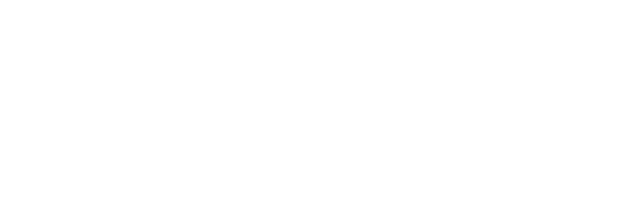
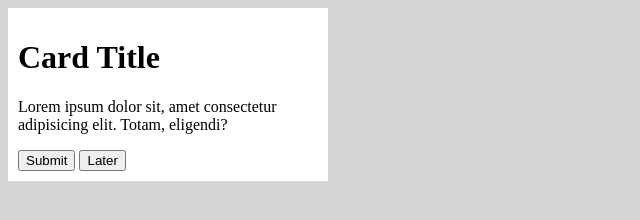
Before and after one commit to ARIFULISLAM6/my-first-repo, a plain HTML site: page index.html in a window 1280 px wide. Shown: the whole page, without its empty margins (0-640 px from the left). Drawn offline with Linux system fonts and the light colour scheme.

Commit message:
card added

```diff
--- a/index.html
+++ b/index.html
@@ -4,8 +4,14 @@
     <meta charset="UTF-8">
     <meta name="viewport" content="width=device-width, initial-scale=1.0">
     <title>my fist repo</title>
+    <link rel="stylesheet" href="style.css">
 </head>
 <body>
-
+    <div>
+        <h1>Card Title</h1>
+        <p>Lorem ipsum dolor sit, amet consectetur adipisicing elit. Totam, eligendi?</p>
+        <button>Submit</button>
+        <button>Later</button>
+    </div>
 </body>
 </html>
--- /dev/null
+++ b/style.css
@@ -0,0 +1,7 @@
+body{
+    background: #d6d6d6fd;
+}
+div {
+    background-color: white;
+    width: 300px;
+padding: 10px;}
```
